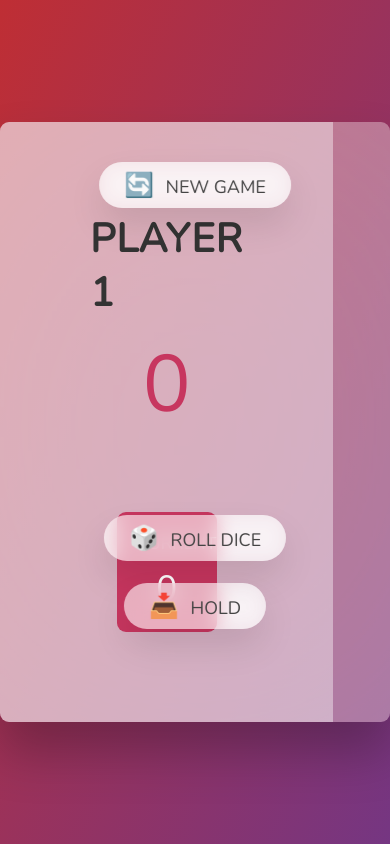
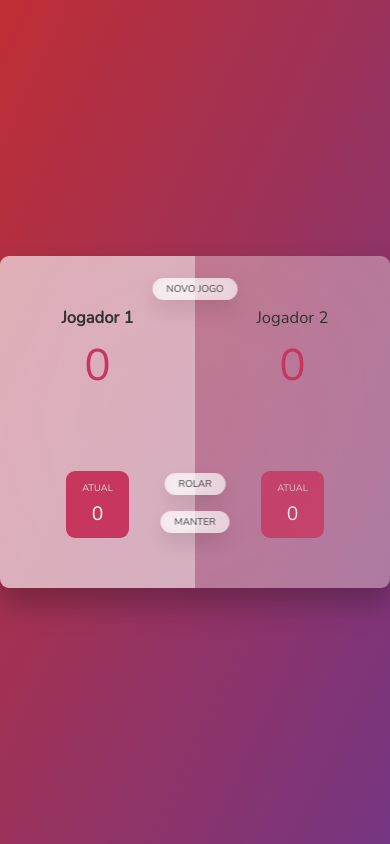
Before and after one commit to nexola/pig-game, a plain HTML site: page index.html in a window 390 px wide. Drawn offline with nearby package versions, Linux system fonts and the light colour scheme.

Commit message:
Funcoes de rolar, manter e iniciar novo jogo adicionadas

```diff
--- a/index.html
+++ b/index.html
@@ -1,5 +1,6 @@
 <!DOCTYPE html>
 <html lang="en">
+
 <head>
   <meta charset="UTF-8" />
   <meta name="viewport" content="width=device-width, initial-scale=1.0" />
@@ -7,30 +8,32 @@
   <link rel="stylesheet" href="style.css" />
   <title>Pig Game</title>
 </head>
+
 <body>
   <main>
     <section class="player player--0 player--active">
-        <h2 class="name" id="name--0">Player 1</h2>
+      <h2 class="name" id="name--0">Jogador 1</h2>
       <p class="score" id="score--0">43</p>
       <div class="current">
-          <p class="current-label">Current</p>
+        <p class="current-label">Atual</p>
         <p class="current-score" id="current--0">0</p>
       </div>
     </section>
     <section class="player player--1">
-        <h2 class="name" id="name--1">Player 2</h2>
+      <h2 class="name" id="name--1">Jogador 2</h2>
       <p class="score" id="score--1">24</p>
       <div class="current">
-          <p class="current-label">Current</p>
+        <p class="current-label">Atual</p>
         <p class="current-score" id="current--1">0</p>
       </div>
     </section>
 
     <img src="dice-5.png" alt="Playing dice" class="dice" />
-      <button class="btn btn--new">🔄 New game</button>
-      <button class="btn btn--roll">🎲 Roll dice</button>
-      <button class="btn btn--hold">📥 Hold</button>
+    <button class="btn btn--new">Novo Jogo</button>
+    <button class="btn btn--roll">Rolar</button>
+    <button class="btn btn--hold">Manter</button>
   </main>
   <script src="script.js"></script>
 </body>
+
 </html>
--- a/script.js
+++ b/script.js
@@ -1,66 +1,75 @@
 'use strict';
 
 // Selecionando os elementos
-const pontuacao1El = document.getElementById('score--1');
+const jogador0El = document.querySelector('.player--0');
+const jogador1El = document.querySelector('.player--1');
 const dadoEl = document.querySelector('.dice');
-
 const btnNovo = document.querySelector('.btn--new');
 const btnRolar = document.querySelector('.btn--roll');
 const btnManter = document.querySelector('.btn--hold');
 
-const jogadores = document.querySelectorAll('.player');
+// Condições iniciais
+let pontuacoes = [0, 0];
+let pontuacaoAtual = 0;
+let jogadorAtivo = 0;
 
-const valorAtual1 = document.getElementById('current--1');
-
-const pontuacaoAtual1El = document.getElementById('current--1');
-
-// Player 1
-const player1 = {
-  secao: document.querySelector('.player--0'),
-  nome: document.getElementById('name--0'),
-  pontuacaoTotalEl: document.getElementById('score--0'),
-  pontuacaoAtualEl: document.getElementById('current--0'),
-  ativo: true,
+const condicoesIniciais = function () {
+  document
+    .querySelector(`.player--${jogadorAtivo}`)
+    .classList.remove('player--winner');
+  document.getElementById('score--0').textContent = 0;
+  document.getElementById('score--1').textContent = 0;
+  dadoEl.classList.add('hidden');
+  document.getElementById('current--0').textContent = 0;
+  document.getElementById('current--1').textContent = 0;
+  if (jogadorAtivo === 1) mudarJogador();
+  pontuacoes = [0, 0];
+  pontuacaoAtual = 0;
+  jogadorAtivo = 0;
+  btnRolar.style.display = 'block';
+  btnManter.style.display = 'block';
 };
 
-// Player 2
-const player2 = {
-  secao: document.querySelector('.player--1'),
-  nome: document.getElementById('name--1'),
-  pontuacaoTotalEl: document.getElementById('score--1'),
-  pontuacaoAtualEl: document.getElementById('current--1'),
-  ativo: false,
+const mudarJogador = function () {
+  pontuacaoAtual = 0;
+  document.getElementById(`current--${jogadorAtivo}`).textContent = 0;
+  jogador0El.classList.toggle('player--active');
+  jogador1El.classList.toggle('player--active');
+  jogadorAtivo = jogadorAtivo ? 0 : 1;
 };
 
-const mudarJogador = function (jogadorAtual, proximoJogador) {
-  jogadores.forEach(jogador => {
-    jogador.classList.add('player--active');
-  });
-  jogadorAtual.secao.classList.remove('player--active');
-  proximoJogador.ativo = true;
-  jogadorAtual.ativo = false;
+const fimDeJogo = function () {
+  document
+    .querySelector(`.player--${jogadorAtivo}`)
+    .classList.add('player--winner');
+  btnRolar.style.display = 'none';
+  btnManter.style.display = 'none';
 };
 
-// Condições iniciais
-player1.pontuacaoTotalEl.textContent = 0;
-pontuacao1El.textContent = 0;
-dadoEl.classList.add('hidden');
+condicoesIniciais();
 
-let pontuacaoAtual = 0;
+btnManter.addEventListener('click', function () {
+  pontuacoes[jogadorAtivo] += pontuacaoAtual;
+  document.getElementById(`score--${jogadorAtivo}`).textContent =
+    pontuacoes[jogadorAtivo];
+  if (pontuacoes[jogadorAtivo] < 100) {
+    mudarJogador();
+  } else {
+    fimDeJogo();
+  }
+});
 
-const rolarDado = function () {
+btnRolar.addEventListener('click', function () {
   const valorDado = Math.floor(Math.random() * 6 + 1);
   dadoEl.setAttribute('src', `dice-${valorDado}.png`);
   dadoEl.classList.remove('hidden');
-  console.log(valorDado);
   if (valorDado !== 1) {
     pontuacaoAtual += valorDado;
+    document.getElementById(`current--${jogadorAtivo}`).textContent =
+      pontuacaoAtual;
   } else {
-    mudarJogador(
-      player1.ativo ? player1 : player2,
-      player2.ativo ? player2 : player1
-    );
+    mudarJogador();
   }
-};
+});
 
-btnRolar.addEventListener('click', rolarDado);
+btnNovo.addEventListener('click', condicoesIniciais);
--- a/style.css
+++ b/style.css
@@ -123,12 +123,6 @@ main {
   box-shadow: 0 1.75rem 3.5rem rgba(0, 0, 0, 0.1);
 }
 
-.btn::first-letter {
-  font-size: 2.4rem;
-  display: inline-block;
-  margin-right: 0.7rem;
-}
-
 .btn--new {
   top: 4rem;
 }
@@ -169,3 +163,24 @@ main {
 .hidden {
   display: none;
 }
+
+@media (max-width: 800px) {
+  html {
+    font-size: 50.5%;
+  }
+
+  .name {
+    font-size: 3rem;
+    text-transform: capitalize;
+    letter-spacing: 0;
+    word-spacing: 0;
+    font-weight: 300;
+    margin-bottom: 1rem;
+  }
+}
+
+@media (max-width: 500px) {
+  html {
+    font-size: 34.5%;
+  }
+}
```
Lines whose indentation alone changed are shown as unchanged.
